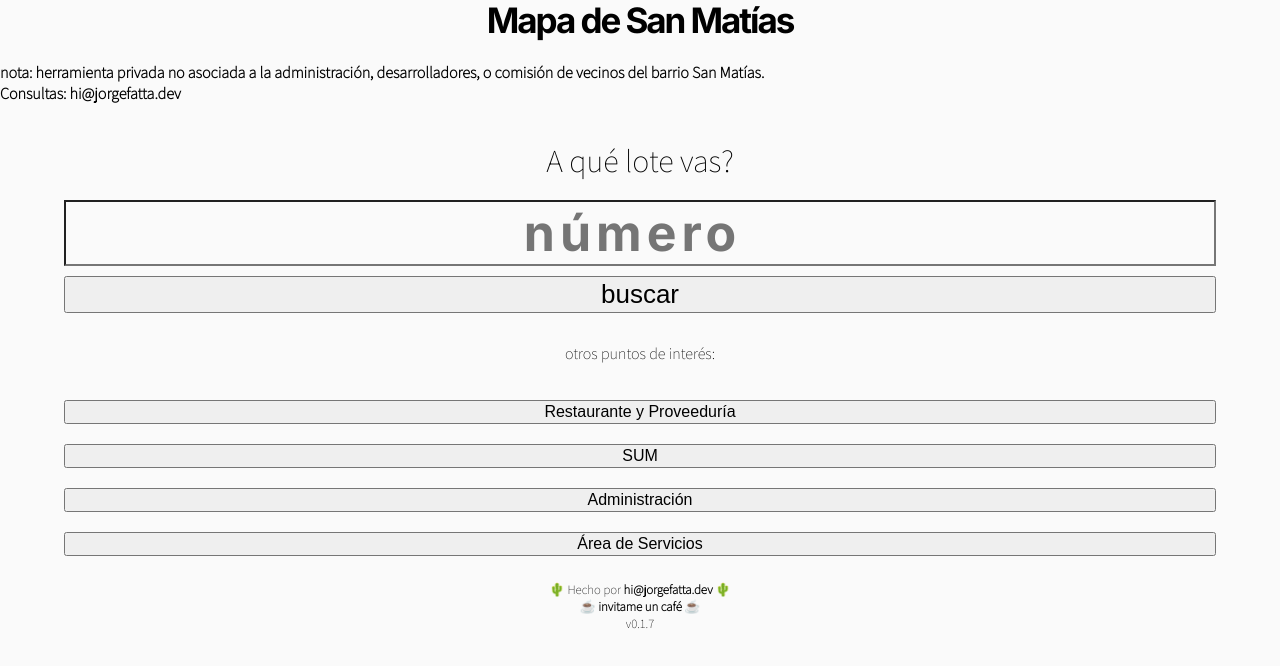
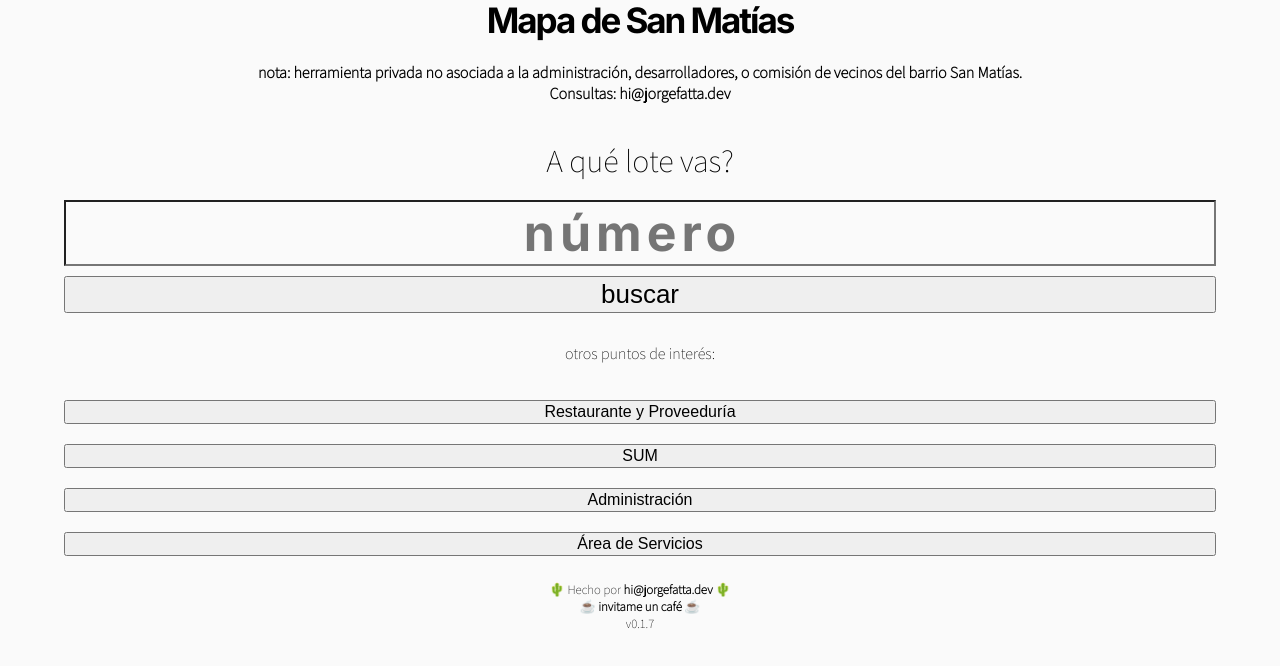
Before and after one commit to barrio-san-matias/sanmatias_app, a Next.js app: page / in a window 1280 px wide. Shown: the top 666 px of the page. Built offline with nearby package versions, Linux system fonts and the light colour scheme.

Commit message:
Update index.js

```diff
--- a/pages/index.js
+++ b/pages/index.js
@@ -51,7 +51,7 @@ export default function PageWithJSbasedForm() {
       <h1 className={styles.title}>
         Mapa de San Matías
       </h1>
-      <h4 className={styles.dislaimer}>
+      <h4 className={styles.disclaimer}>
       nota: <b>herramienta privada no asociada</b> a la administración, desarrolladores, o comisión de vecinos del barrio San Matías. <br />
               Consultas: <a href="mailto:hi@jorgefatta.dev">hi@jorgefatta.dev</a>
       </h4>
```
